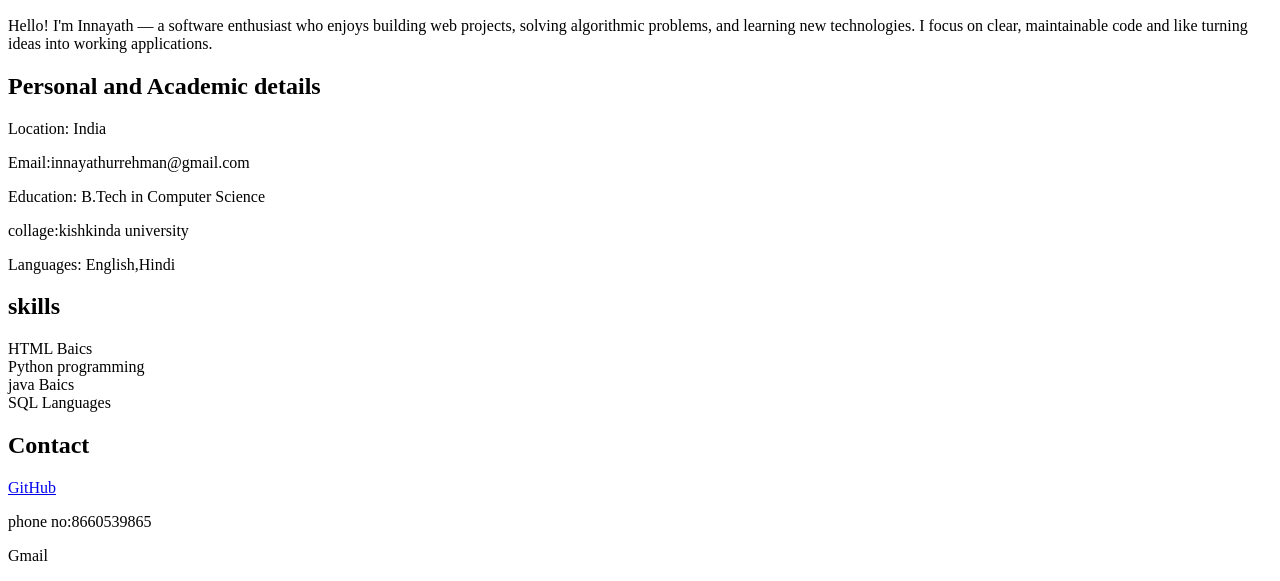
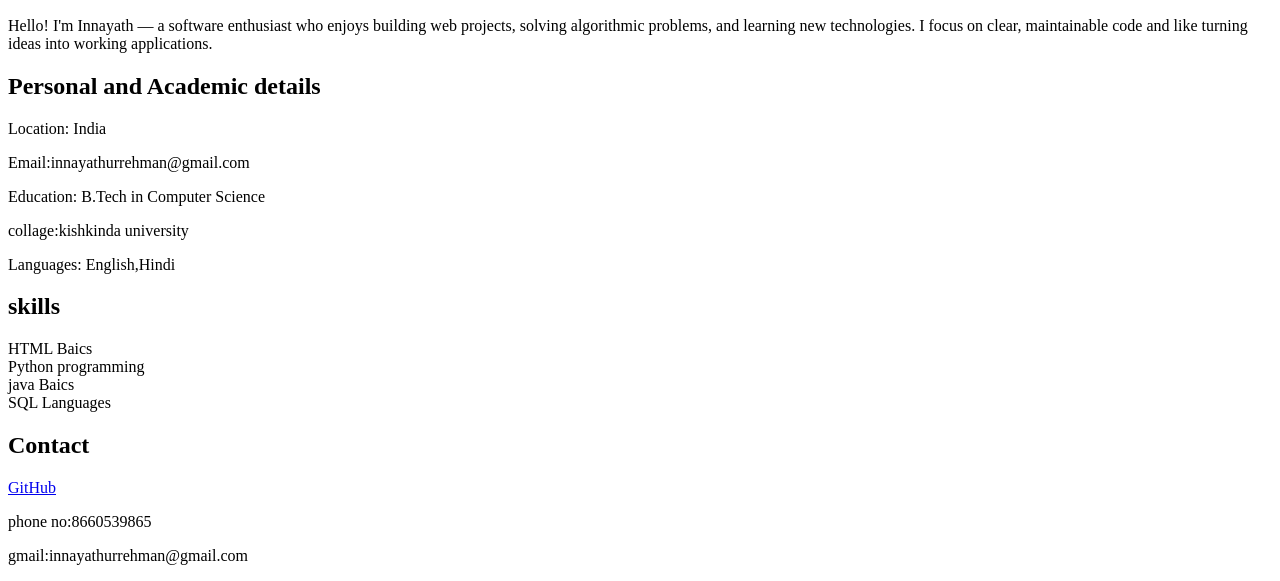
Before and after one commit to innayathurrehman/proj, a plain HTML site: page index.html in a window 1280 px wide. Shown: the part 318-899 px from the top of the page. Drawn offline with Linux system fonts and the light colour scheme.

Commit message:
Update index.html

```diff
--- a/index.html
+++ b/index.html
@@ -30,7 +30,7 @@
   <h2>Contact</h2>
   <a href="https://github.com/innayathurrehman" target="_blank">GitHub</a>
   <p>phone no:8660539865</p>
-  <a herf="https://innayathurrehman@gmail.com" target="_blank">Gmail</a>
+  <p>gmail:innayathurrehman@gmail.com</p>
 
 
 
```
